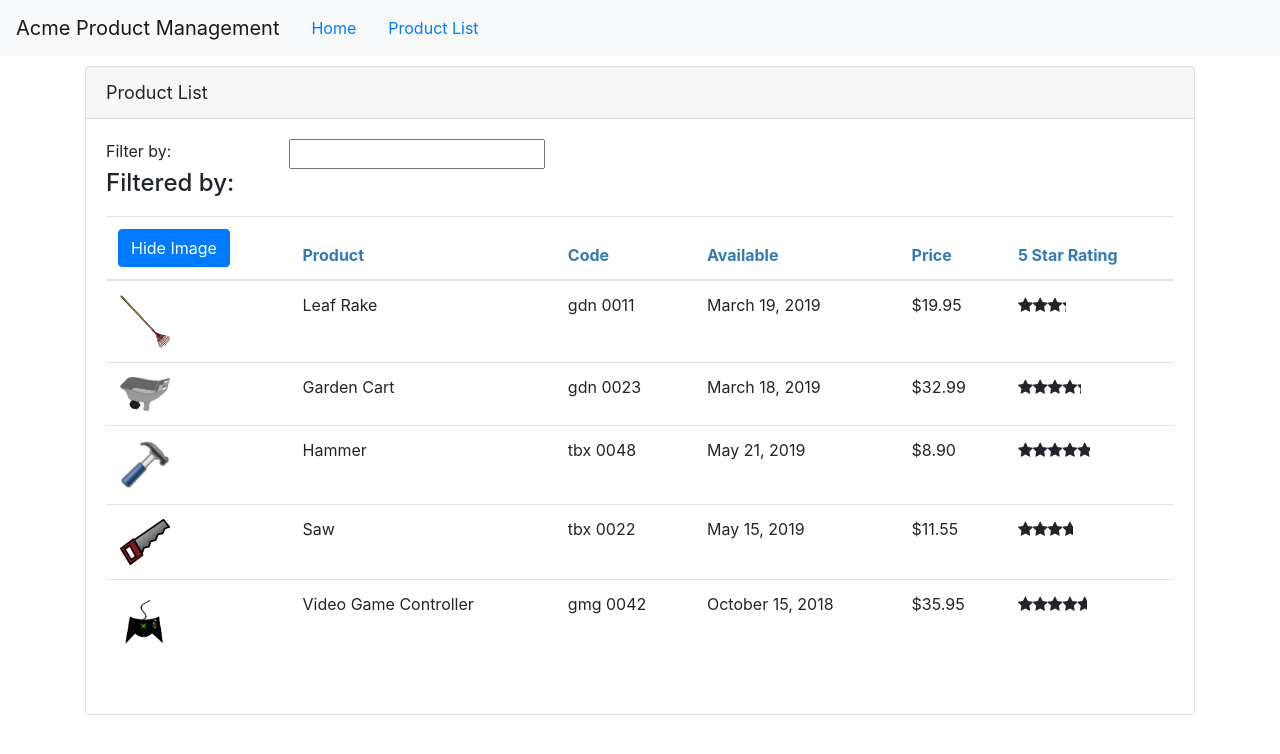
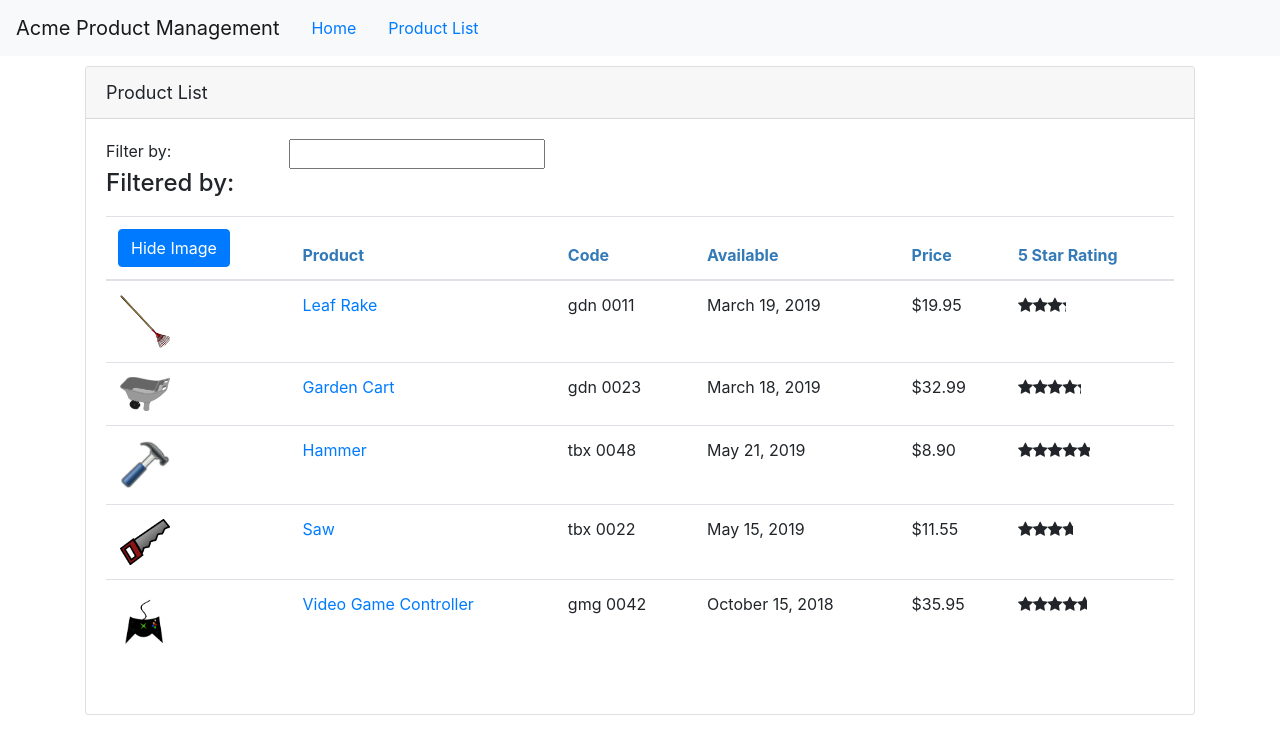
Before and after one commit to JayampathiBandara/Angular-GettingStarted, an Angular app: page /products in a window 1280 px wide. Shown: the top 754 px of the page. Built offline with nearby package versions, Linux system fonts and the light colour scheme.

Commit message:
12.1	Passing Parameters to a Route

```diff
--- a/src/app/products/product-detail.component.ts
+++ b/src/app/products/product-detail.component.ts
@@ -1,4 +1,5 @@
 import { Component, OnInit } from '@angular/core';
+import { ActivatedRoute } from '@angular/router';
 
 import { IProduct } from './product';
 
@@ -9,9 +10,10 @@ export class ProductDetailComponent implements OnInit {
   pageTitle: string = 'Product Detail';
   product: IProduct;
 
-  constructor() { }
+  constructor(private route:ActivatedRoute) { }
 
   ngOnInit(): void {
+    let id = this.route.snapshot.paramMap.get('id');
   }
 
 }
--- a/src/app/products/product-list.component.html
+++ b/src/app/products/product-list.component.html
@@ -11,7 +11,7 @@
         </div>
         <div class='row'>
             <div class='col-md-2'>
-                <h4>Filtered by:  </h4>
+                <h4>Filtered by: </h4>
             </div>
             <div class='col-md-4,text-left'>{{filterText}}</div>
         </div>
@@ -37,12 +37,15 @@
                             <img *ngIf='showImage' [src]='product.imageUrl' [title]='product.productName | uppercase'
                                 [style.width.px]='imageWidth' [style.margin.px]='imageMargin' />
                         </td>
-                        <td>{{ product.productName }}</td>
+                        <td>
+                            <a [routerLink]="['/products',product.productId]">{{ product.productName }}</a>
+                        </td>
                         <td>{{ product.productCode |lowercase |convertToSpaces:'-'}}</td>
                         <td>{{ product.releaseDate }}</td>
                         <td>{{ product.price | currency:'USD':'symbol':'1.2-2'}}</td>
-                        <td><pm-star [rating]='product.starRating'
-                             (ratingClicked)='onRatingClicked($event)' ></pm-star></td>
+                        <td>
+                            <pm-star [rating]='product.starRating' (ratingClicked)='onRatingClicked($event)'></pm-star>
+                        </td>
                     </tr>
                 </tbody>
             </table>
```
